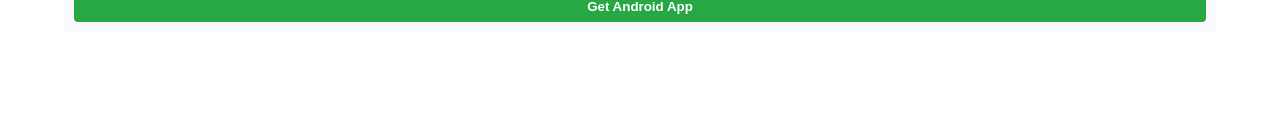
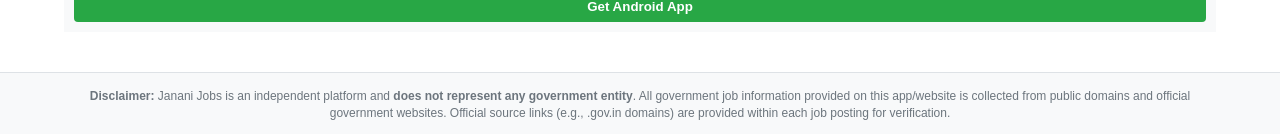
Before and after one commit to veedavenkat2025-svg/janani-jobs, a Next.js app: page / in a window 1280 px wide. Shown: the part 1033-1167 px from the top of the page. Before the commit the page ends 1105 px from the top, so only its background shows below. Built offline with nearby package versions, Linux system fonts and the light colour scheme; no server answers; the database is empty.

Commit message:
Add GitHub Action scheduler and Google Play Disclaimer footer

```diff
--- a/src/app/layout.tsx
+++ b/src/app/layout.tsx
@@ -37,8 +37,19 @@
 }>) {
   return (
     <html lang="en">
-      <body className={`${plusJakartaSans.variable} antialiased`}>
-        {children}
+      <body className={`${plusJakartaSans.variable} antialiased`} style={{ display: 'flex', flexDirection: 'column', minHeight: '100vh' }}>
+        <div style={{ flex: '1 0 auto' }}>
+          {children}
+        </div>
+
+        {/* Global Disclaimer Footer for Google Play Store Policy Compliance */}
+        <footer style={{ background: "#f8f9fa", borderTop: "1px solid #dee2e6", padding: "15px", textAlign: "center", fontSize: "12px", color: "#6c757d", flexShrink: 0 }}>
+          <div className="container">
+            <strong>Disclaimer:</strong> Janani Jobs is an independent platform and <strong>does not represent any government entity</strong>.
+            All government job information provided on this app/website is collected from public domains and official government websites.
+            Official source links (e.g., .gov.in domains) are provided within each job posting for verification.
+          </div>
+        </footer>
       </body>
     </html>
   );
```
